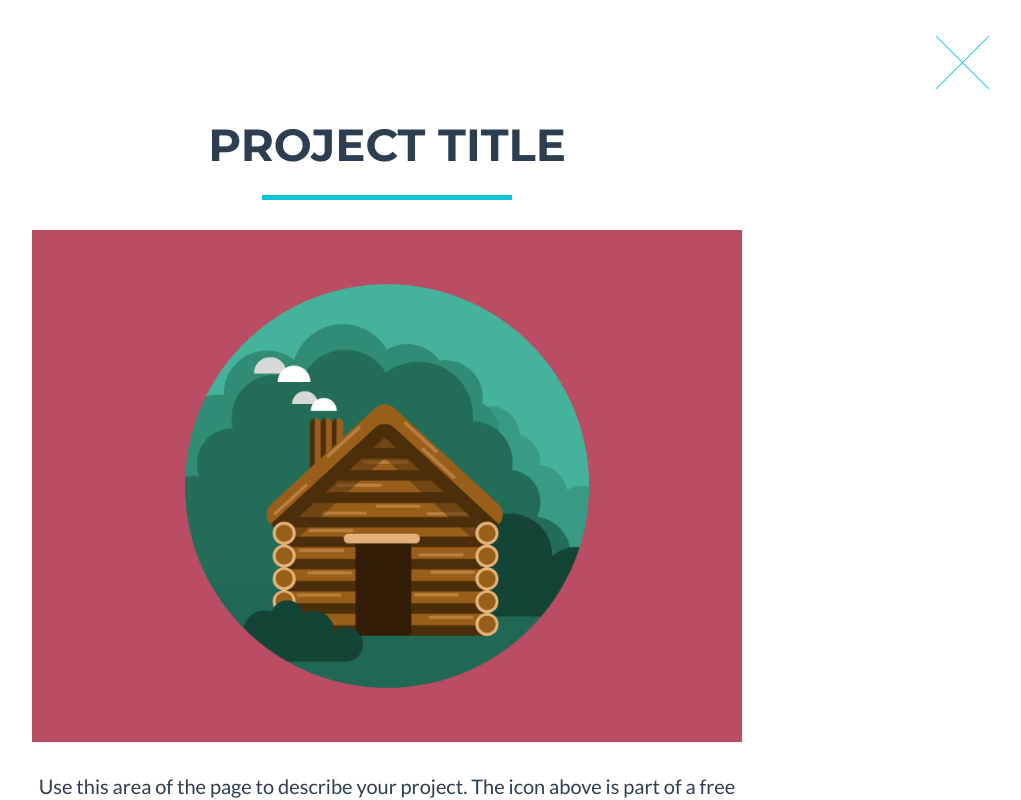
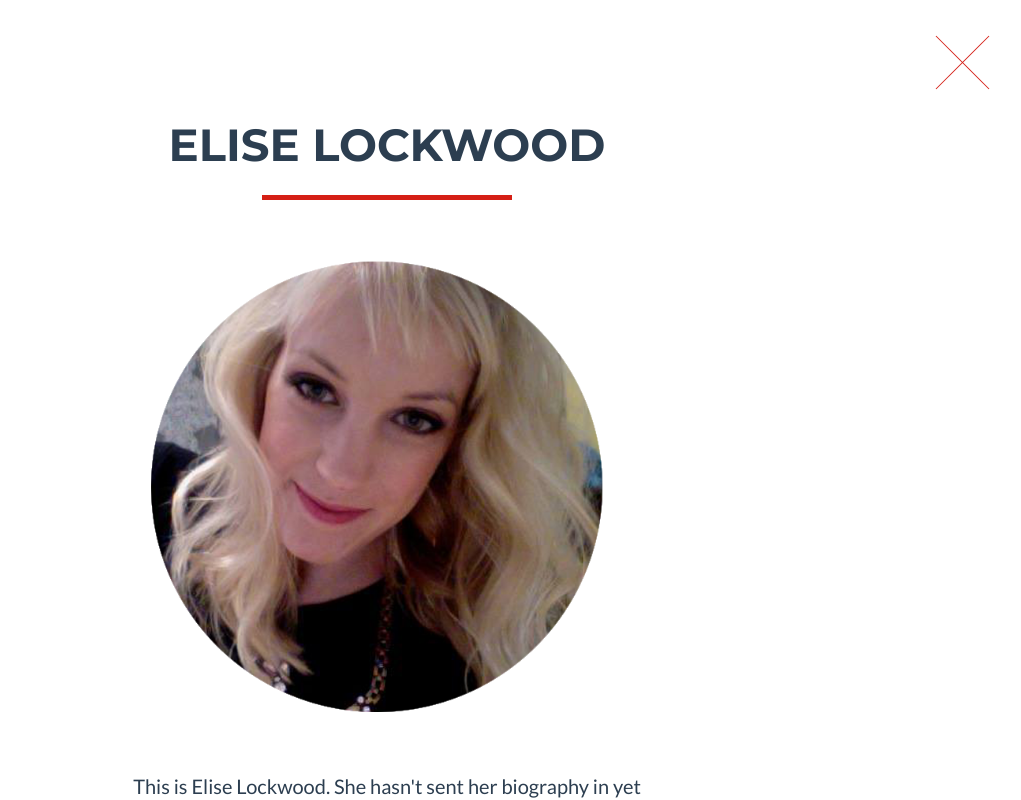
Before and after one commit to Lumiras/d5lf, a plain HTML site: page index.html in a window 1280 px wide. Both pictures are taken after a click on the link "ELISE LOCKWOOD". Shown: the part 740-1540 px from the top of the page, without its empty margins (253-1274 px from the left). Drawn offline with nearby package versions, Linux system fonts and the light colour scheme.

Commit message:
small adjustments to css

```diff
--- a/index.html
+++ b/index.html
@@ -309,11 +309,11 @@
                 <div class="row">
                     <div class="col-lg-8 col-lg-offset-2">
                         <div class="modal-body">
-                            <h2>Project Title</h2>
+                            <h2>Elise Lockwood</h2>
                             <hr class="star-primary">
-                            <img src="img/portfolio/cabin.png" class="img-responsive img-centered" alt="">
-                            <p>Use this area of the page to describe your project. The icon above is part of a free icon set by <a href="https://sellfy.com/p/8Q9P/jV3VZ/">Flat Icons</a>. On their website, you can download their free set with 16 icons, or you can purchase the entire set with 146 icons for only $12!</p>
-                            <ul class="list-inline item-details">
+                            <img src="img/portfolio/Elise.png" class="img-responsive img-centered" alt="">
+                            <p>This is Elise Lockwood. She hasn't sent her biography in yet</p>
+                            <!-- <ul class="list-inline item-details">
                                 <li>Client:
                                     <strong><a href="http://startbootstrap.com">Start Bootstrap</a>
                                     </strong>
@@ -325,7 +325,7 @@
                                 <li>Service:
                                     <strong><a href="http://startbootstrap.com">Web Development</a>
                                     </strong>
-                                </li>
+                                </li> -->
                             </ul>
                             <button type="button" class="btn btn-default" data-dismiss="modal"><i class="fa fa-times"></i> Close</button>
                         </div>
@@ -346,11 +346,11 @@
                 <div class="row">
                     <div class="col-lg-8 col-lg-offset-2">
                         <div class="modal-body">
-                            <h2>Project Title</h2>
+                            <h2>Jared Lynch</h2>
                             <hr class="star-primary">
-                            <img src="img/portfolio/cake.png" class="img-responsive img-centered" alt="">
-                            <p>Use this area of the page to describe your project. The icon above is part of a free icon set by <a href="https://sellfy.com/p/8Q9P/jV3VZ/">Flat Icons</a>. On their website, you can download their free set with 16 icons, or you can purchase the entire set with 146 icons for only $12!</p>
-                            <ul class="list-inline item-details">
+                            <img src="img/portfolio/jared.png" class="img-responsive img-centered" alt="">
+                            <p>This is Jared Lynch. He hasn't turned in his biography yet</p>
+                            <!-- <ul class="list-inline item-details">
                                 <li>Client:
                                     <strong><a href="http://startbootstrap.com">Start Bootstrap</a>
                                     </strong>
@@ -363,7 +363,7 @@
                                     <strong><a href="http://startbootstrap.com">Web Development</a>
                                     </strong>
                                 </li>
-                            </ul>
+                            </ul> -->
                             <button type="button" class="btn btn-default" data-dismiss="modal"><i class="fa fa-times"></i> Close</button>
                         </div>
                     </div>
@@ -383,11 +383,11 @@
                 <div class="row">
                     <div class="col-lg-8 col-lg-offset-2">
                         <div class="modal-body">
-                            <h2>Project Title</h2>
+                            <h2>Sean May</h2>
                             <hr class="star-primary">
-                            <img src="img/portfolio/circus.png" class="img-responsive img-centered" alt="">
-                            <p>Use this area of the page to describe your project. The icon above is part of a free icon set by <a href="https://sellfy.com/p/8Q9P/jV3VZ/">Flat Icons</a>. On their website, you can download their free set with 16 icons, or you can purchase the entire set with 146 icons for only $12!</p>
-                            <ul class="list-inline item-details">
+                            <img src="img/portfolio/sean.png" class="img-responsive img-centered" alt="">
+                            <p>This is Sean May. He hasn't written his biography yet</p>
+                            <!-- <ul class="list-inline item-details">
                                 <li>Client:
                                     <strong><a href="http://startbootstrap.com">Start Bootstrap</a>
                                     </strong>
@@ -400,7 +400,7 @@
                                     <strong><a href="http://startbootstrap.com">Web Development</a>
                                     </strong>
                                 </li>
-                            </ul>
+                            </ul> -->
                             <button type="button" class="btn btn-default" data-dismiss="modal"><i class="fa fa-times"></i> Close</button>
                         </div>
                     </div>
@@ -420,11 +420,11 @@
                 <div class="row">
                     <div class="col-lg-8 col-lg-offset-2">
                         <div class="modal-body">
-                            <h2>Project Title</h2>
+                            <h2>Emily Cornetet</h2>
                             <hr class="star-primary">
-                            <img src="img/portfolio/game.png" class="img-responsive img-centered" alt="">
-                            <p>Use this area of the page to describe your project. The icon above is part of a free icon set by <a href="https://sellfy.com/p/8Q9P/jV3VZ/">Flat Icons</a>. On their website, you can download their free set with 16 icons, or you can purchase the entire set with 146 icons for only $12!</p>
-                            <ul class="list-inline item-details">
+                            <img src="img/portfolio/emily.png" class="img-responsive img-centered" alt="">
+                            <p>This is Emily Cornetet. She hasn't turned in her biography yet.</p>
+                            <!-- <ul class="list-inline item-details">
                                 <li>Client:
                                     <strong><a href="http://startbootstrap.com">Start Bootstrap</a>
                                     </strong>
@@ -437,7 +437,7 @@
                                     <strong><a href="http://startbootstrap.com">Web Development</a>
                                     </strong>
                                 </li>
-                            </ul>
+                            </ul> -->
                             <button type="button" class="btn btn-default" data-dismiss="modal"><i class="fa fa-times"></i> Close</button>
                         </div>
                     </div>
--- a/less/variables.less
+++ b/less/variables.less
@@ -1,5 +1,5 @@
 // Variables
 
-@brand-primary: #0bc6d8;
+@brand-primary: #d51f15;
 @brand-success: #18bc9c;
 @gray-lighter: lighten(#000, 93.5%);
```
Also changed, not shown: css/freelancer.css.
